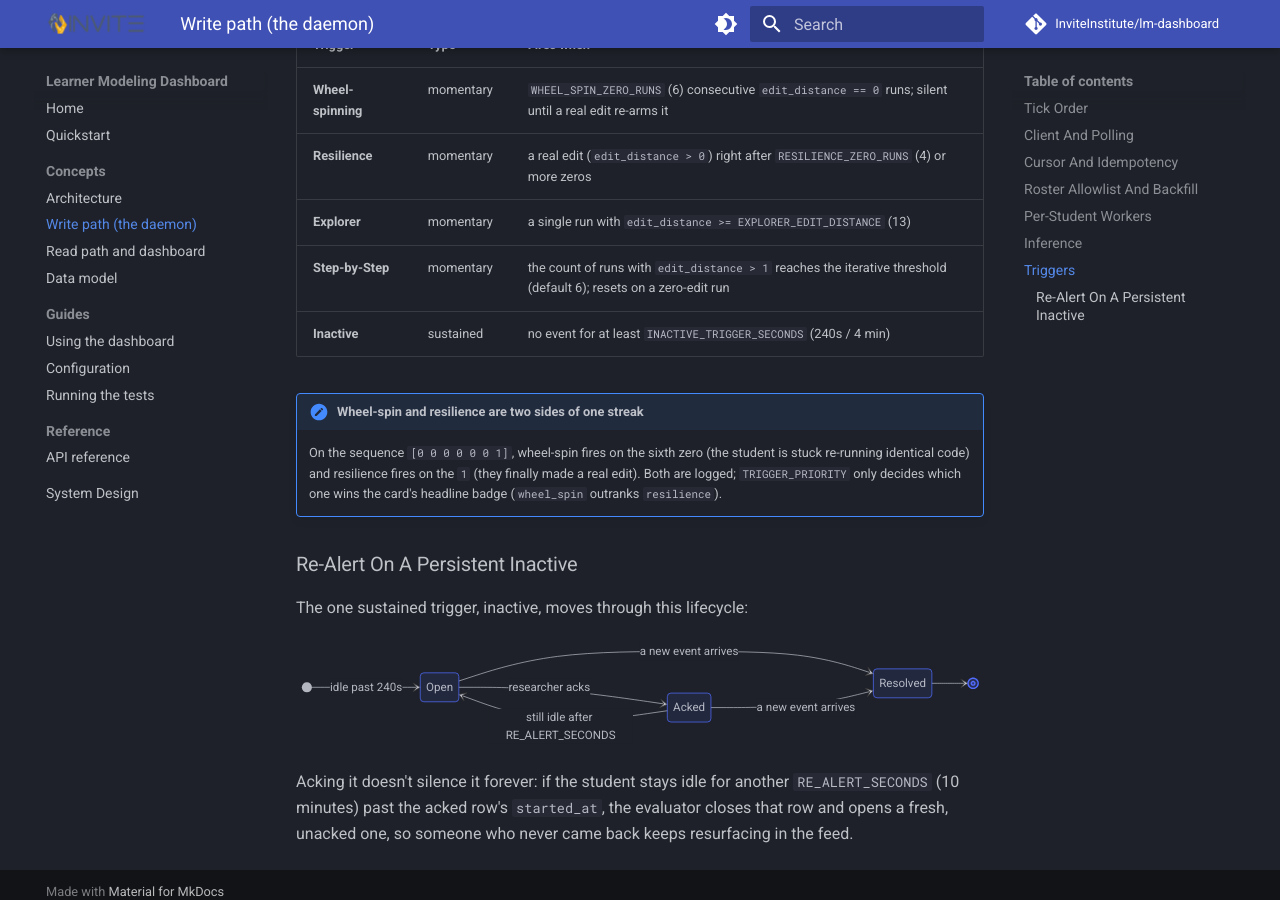
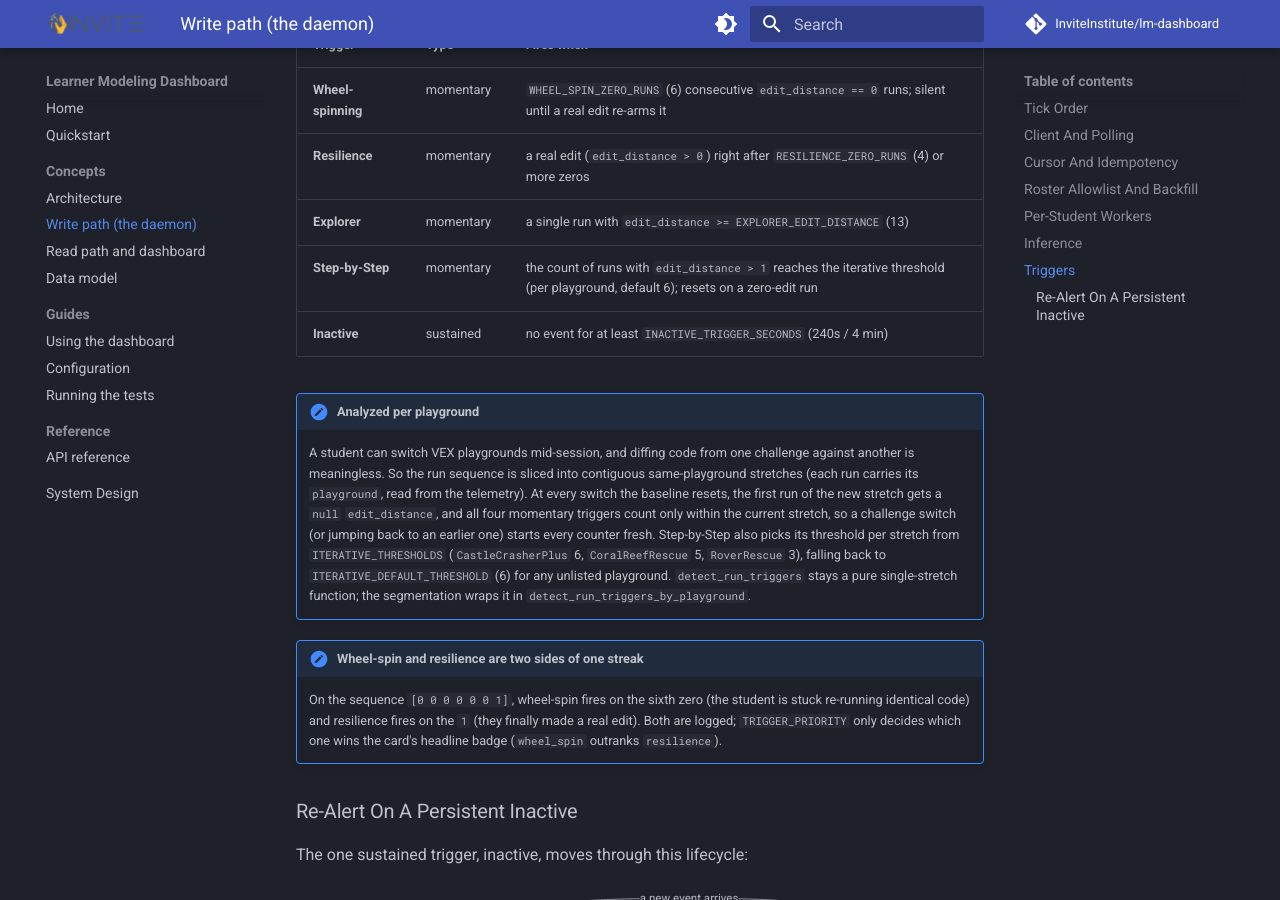
Before and after one commit to InviteInstitute/lm-dashboard, an MkDocs documentation site: the page built from docs/concepts/write-path.md, in a window 1280 px wide and 900 px high, scrolled down 3081 px. Built offline with MkDocs 1.6.1 and Material for MkDocs 9.7.7, drawn with Linux system fonts in a browser that asks for light colours; comment, search, counter and statistics services are not loaded.

Commit message:
Document playground-aware run analysis in the write path

```diff
--- a/docs/concepts/write-path.md
+++ b/docs/concepts/write-path.md
@@ -137,8 +137,21 @@ The five rules:
 | **Wheel-spinning** | momentary | `WHEEL_SPIN_ZERO_RUNS` (6) consecutive `edit_distance == 0` runs; silent until a real edit re-arms it |
 | **Resilience** | momentary | a real edit (`edit_distance > 0`) right after `RESILIENCE_ZERO_RUNS` (4) or more zeros |
 | **Explorer** | momentary | a single run with `edit_distance >= EXPLORER_EDIT_DISTANCE` (13) |
-| **Step-by-Step** | momentary | the count of runs with `edit_distance > 1` reaches the iterative threshold (default 6); resets on a zero-edit run |
+| **Step-by-Step** | momentary | the count of runs with `edit_distance > 1` reaches the iterative threshold (per playground, default 6); resets on a zero-edit run |
 | **Inactive** | sustained | no event for at least `INACTIVE_TRIGGER_SECONDS` (240s / 4 min) |
+
+!!! note "Analyzed per playground"
+    A student can switch VEX playgrounds mid-session, and diffing code from one
+    challenge against another is meaningless. So the run sequence is sliced into
+    contiguous same-playground stretches (each run carries its `playground`, read from
+    the telemetry). At every switch the baseline resets, the first run of the new
+    stretch gets a `null` `edit_distance`, and all four momentary triggers count only
+    within the current stretch, so a challenge switch (or jumping back to an earlier
+    one) starts every counter fresh. Step-by-Step also picks its threshold per stretch
+    from `ITERATIVE_THRESHOLDS` (`CastleCrasherPlus` 6, `CoralReefRescue` 5,
+    `RoverRescue` 3), falling back to `ITERATIVE_DEFAULT_THRESHOLD` (6) for any
+    unlisted playground. `detect_run_triggers` stays a pure single-stretch function;
+    the segmentation wraps it in `detect_run_triggers_by_playground`.
 
 !!! note "Wheel-spin and resilience are two sides of one streak"
     On the sequence `[0 0 0 0 0 0 1]`, wheel-spin fires on the sixth zero (the student
```
